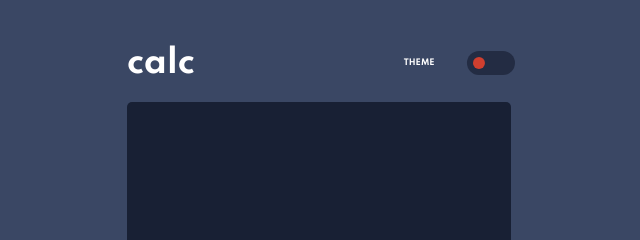
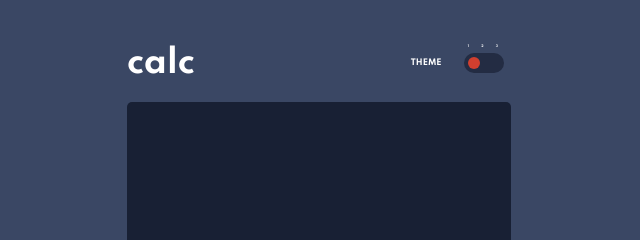
Before and after one commit to suryavivekofficial/calculator-with-vanilla-js, a plain HTML site: page index.html in a window 1280 px wide. Shown: the top 240 px of the page, 321-961 px from the left. Drawn offline with Linux system fonts and the light colour scheme.

Commit message:
fully working

```diff
--- a/app/styles/style.scss
+++ b/app/styles/style.scss
@@ -40,7 +40,7 @@ body {
 
       .theme-toggle {
         display: flex;
-        justify-content: space-between;
+        justify-content: space-around;
         align-items: center;
         width: 30%;
 
@@ -61,8 +61,23 @@ body {
           display: flex;
           align-items: center;
           justify-content: space-between;
-          transform: scale(1.2);
           cursor: pointer;
+          position: relative;
+
+          .theme-numbers {
+            position: absolute;
+            bottom: 20px;
+            right: 1px;
+            display: flex;
+            width: 100%;
+            justify-content: space-between;
+            padding: 5px;
+
+            p {
+              font-size: 0.2rem;
+              color: var(--remaining-text-color);
+            }
+          }
 
           input {
             width: 10px;
@@ -73,6 +88,7 @@ body {
             cursor: pointer;
             border-radius: 50%;
             transition: all 150ms linear;
+            transform: scale(1.2);
 
             &:checked {
               background: var(--equals-key-background);
--- a/index.html
+++ b/index.html
@@ -22,6 +22,13 @@
       <div class="theme-toggle">
         <label for="theme">THEME</label>
         <div class="theme-bg" id="theme">
+
+          <div class="theme-numbers">
+            <p>1</p>
+            <p>2</p>
+            <p>3</p>
+          </div>
+
           <input type="radio" name="theme-buttons" data-theme id="theme-1" checked><input type="radio"
             name="theme-buttons" data-theme id="theme-2"><input type="radio" name="theme-buttons" data-theme
             id="theme-3">
```
Also changed, not shown: app/styles/style.css, 1 other file.
